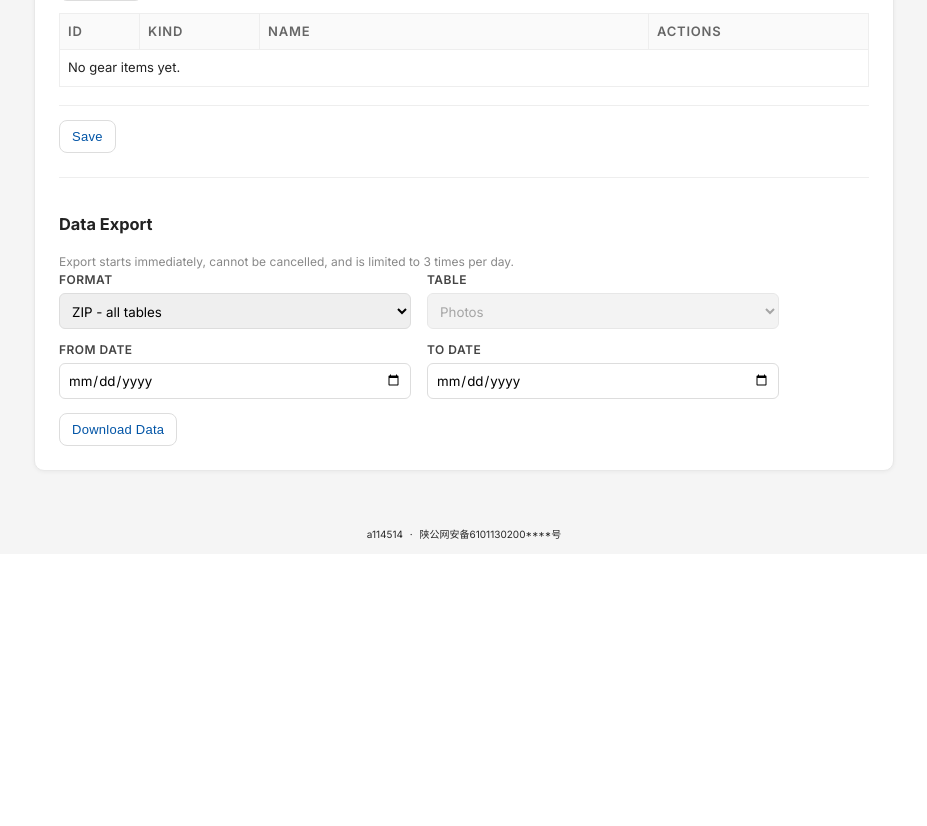
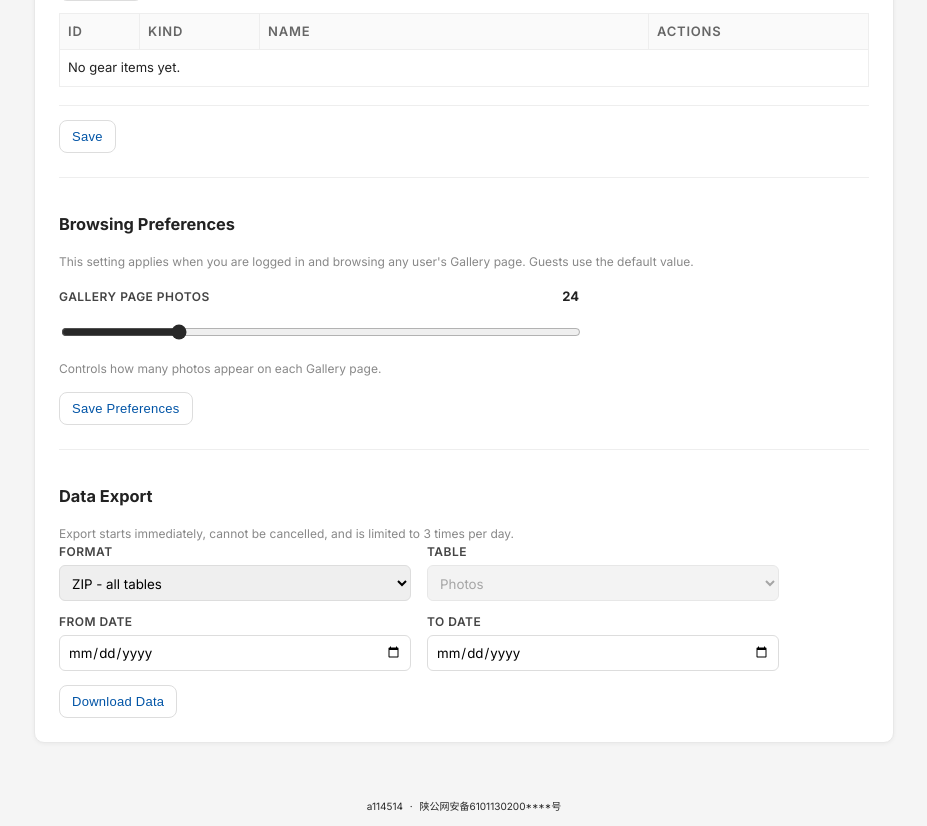
Before and after one commit to jxclbx/MyJetCard, a Django app: page /manage/site/ in a window 1280 px wide. Shown: the part 904-1730 px from the top of the page, without its empty margins (176-1103 px from the left). Before the commit the page ends 1443 px from the top, so only its background shows below. Run offline with Django 5.2, Linux system fonts and the light colour scheme; the visitor is signed in with stand-in values (Sample User, id 1); data comes from the database, SQL or seed files in the repository; data that the repository does not hold is empty; some libraries are stand-ins or nearby versions.

Commit message:
Website pagination optimization design

```diff
--- a/photos/admin.py
+++ b/photos/admin.py
@@ -38,6 +38,7 @@ class SiteProfileAdmin(admin.ModelAdmin):
         ("baseinfo", {"fields": ("location", "hobbies")}),
         ("images", {"fields": ("avatar", "banner")}),
         ("Editor's Picks (JSON input example '[1, 2, 3]')", {"fields": ("pinned_ids",)}),
+        ("Browsing Preferences", {"fields": ("gallery_page_size",)}),
     )
 
     def has_add_permission(self, request):
--- a/photos/api/api_export.py
+++ b/photos/api/api_export.py
@@ -164,8 +164,12 @@ def _site_profile_rows(request):
             "banner_url": _image_url(request, site.banner),
             "pinned_ids": json.dumps(site.pinned_ids, ensure_ascii=False),
             "show_perf_panel": site.show_perf_panel,
+            "gallery_page_size": site.gallery_page_size,
         }]
-    return ["username", "location", "hobbies", "avatar_url", "banner_url", "pinned_ids", "show_perf_panel"], rows
+    return [
+        "username", "location", "hobbies", "avatar_url", "banner_url", "pinned_ids",
+        "show_perf_panel", "gallery_page_size",
+    ], rows
 
 
 TABLE_BUILDERS = {
@@ -206,7 +210,7 @@ def _schema_payload():
             "site_profile": {
                 "columns": [
                     "username", "location", "hobbies", "avatar_url", "banner_url",
-                    "pinned_ids", "show_perf_panel",
+                    "pinned_ids", "show_perf_panel", "gallery_page_size",
                 ],
             },
         },
--- a/photos/models.py
+++ b/photos/models.py
@@ -190,6 +190,7 @@ class SiteProfile(models.Model):
     banner = models.ImageField(upload_to="site/%Y/%m/", blank=True, null=True)
     pinned_ids = models.JSONField(default=list, blank=True)
     show_perf_panel = models.BooleanField(default=False)
+    gallery_page_size = models.PositiveSmallIntegerField(default=24)
 
     def _compress_image(self, field, max_size, quality):
         """Resize and compress an ImageField to JPEG."""
--- a/photos/views/view_site_profile.py
+++ b/photos/views/view_site_profile.py
@@ -1,57 +1,66 @@
-import os
 from django.contrib.auth.decorators import login_required
-from django.http import Http404, HttpResponse
+from django.http import HttpResponse
 from django.shortcuts import get_object_or_404, redirect, render
 from django.views.decorators.http import require_POST
 
-from ..models import SiteProfile, GearItem
-from ..forms import SiteProfileForm, GearItemForm
+from ..forms import GearItemForm, SiteProfileForm
+from ..models import GearItem, SiteProfile
 
+PAGE_SIZE_MIN = 4
+PAGE_SIZE_MAX = 100
+PAGE_SIZE_DEFAULT = 24
+
+
+def clean_page_size(value):
+    try:
+        size = int(value)
+    except (TypeError, ValueError):
+        return PAGE_SIZE_DEFAULT
+    size = max(PAGE_SIZE_MIN, min(PAGE_SIZE_MAX, size))
+    return size - (size % 4)
+
+
+def upload_edit_disabled_response(request):
+    return HttpResponse(
+        "<script>alert('网站目前为非交互，上传编辑功能暂不开放。');"
+        f"window.location.href='/{request.user.username}/';</script>"
+    )
 
 
 @login_required
 def manage_site(request):
-    if not request.user.is_superuser:
-        return HttpResponse(f"<script>alert('网站目前为非交互，上传编辑功能暂不开放。');window.location.href='/{request.user.username}/';</script>")
-    """
-    一个页面：
-    - 编辑 SiteProfile（单例：只允许一个）
-    - 显示 GearItem 列表
-    - 新增 GearItem（在同页）
-    """
     site = SiteProfile.objects.filter(user=request.user).first()
     if not site:
         site = SiteProfile.objects.create(user=request.user)
 
-    old_avatar = site.avatar
-    old_banner = site.banner
-
     if request.method == "POST":
         action = request.POST.get("action", "save_site")
 
-        # A) 保存站点信息
+        if action == "save_page_sizes":
+            site.gallery_page_size = clean_page_size(request.POST.get("gallery_page_size"))
+            site.save(update_fields=["gallery_page_size"])
+            return redirect("photos_manage_site")
+
+        if not request.user.is_superuser:
+            return upload_edit_disabled_response(request)
+
         if action == "save_site":
             form = SiteProfileForm(request.POST, request.FILES, instance=site)
-            gear_form = GearItemForm()  # 只是为了页面渲染
+            gear_form = GearItemForm()
             if form.is_valid():
-                updated = form.save()
-
+                form.save()
                 return redirect("photos_manage_site")
-
-        # B) 新增 gear
         elif action == "add_gear":
-            form = SiteProfileForm(instance=site)  # 只是为了页面渲染
+            form = SiteProfileForm(instance=site)
             gear_form = GearItemForm(request.POST)
             if gear_form.is_valid():
                 obj = gear_form.save(commit=False)
                 obj.site = site
                 obj.save()
                 return redirect("photos_manage_site")
-
         else:
             form = SiteProfileForm(instance=site)
             gear_form = GearItemForm()
-
     else:
         form = SiteProfileForm(instance=site)
         gear_form = GearItemForm()
@@ -69,7 +78,7 @@ def manage_site(request):
 @login_required
 def manage_gear_edit(request, gear_id):
     if not request.user.is_superuser:
-        return HttpResponse(f"<script>alert('网站目前为非交互，上传编辑功能暂不开放。');window.location.href='/{request.user.username}/';</script>")
+        return upload_edit_disabled_response(request)
     gear = get_object_or_404(GearItem, id=gear_id, site__user=request.user)
 
     if request.method == "POST":
@@ -87,7 +96,7 @@ def manage_gear_edit(request, gear_id):
 @require_POST
 def manage_gear_delete(request, gear_id):
     if not request.user.is_superuser:
-        return HttpResponse(f"<script>alert('网站目前为非交互，上传编辑功能暂不开放。');window.location.href='/{request.user.username}/';</script>")
+        return upload_edit_disabled_response(request)
     gear = get_object_or_404(GearItem, id=gear_id, site__user=request.user)
     gear.delete()
     return redirect("photos_manage_site")
--- a/templates/manage/user_profile_edit.html
+++ b/templates/manage/user_profile_edit.html
@@ -146,6 +146,40 @@
       border-top: 1px solid #eee;
     }
 
+    .preferences-panel {
+      margin-top: 24px;
+      padding-top: 18px;
+      border-top: 1px solid #eee;
+    }
+
+    .range-row {
+      max-width: 640px;
+      margin-top: 16px;
+    }
+
+    .range-head {
+      display: flex;
+      justify-content: space-between;
+      align-items: center;
+      gap: 12px;
+      max-width: 520px;
+    }
+
+    .range-value {
+      min-width: 44px;
+      text-align: right;
+      font-size: 13px;
+      font-weight: 700;
+      color: #222;
+    }
+
+    input[type="range"] {
+      width: 100%;
+      max-width: 520px;
+      margin-top: 8px;
+      accent-color: #282828;
+    }
+
     .export-grid {
       display: grid;
       grid-template-columns: repeat(2, minmax(0, 1fr));
@@ -180,6 +214,7 @@
         <a class="btn" href="/{{ user.username }}/">Home</a>
       </div>
 
+      {% if user.is_superuser %}
       <h2>Manage Site Profile</h2>
 
       {% if site.avatar %}
@@ -289,6 +324,31 @@
         <!-- 用 form="site-form" 让按钮在表单外也能提交 -->
         <button class="btn" type="submit" form="site-form">Save</button>
       </div>
+      {% endif %}
+
+      <div class="preferences-panel">
+        <h3>Browsing Preferences</h3>
+        <div class="hint">This setting applies when you are logged in and browsing any user's Gallery page. Guests use the default value.</div>
+
+        <form method="post" id="page-size-form">
+          {% csrf_token %}
+          <input type="hidden" name="action" value="save_page_sizes">
+
+          <div class="range-row">
+            <div class="range-head">
+              <label for="gallery-page-size" style="margin:0;">Gallery Page Photos</label>
+              <span class="range-value"><span id="gallery-page-size-value">{{ site.gallery_page_size }}</span></span>
+            </div>
+            <input id="gallery-page-size" name="gallery_page_size" type="range" min="4" max="100" step="4"
+              value="{{ site.gallery_page_size }}">
+            <div class="hint">Controls how many photos appear on each Gallery page.</div>
+          </div>
+
+          <div class="export-actions">
+            <button class="btn" type="submit">Save Preferences</button>
+          </div>
+        </form>
+      </div>
 
       <div class="export-panel">
         <h3>Data Export</h3>
@@ -363,6 +423,22 @@
       setupImagePreview("avatar", "avatar-preview", "avatar-preview-container");
       setupImagePreview("banner", "banner-preview", "banner-preview-container");
 
+      function bindRangeValue(inputId, valueId) {
+        const input = document.getElementById(inputId);
+        const value = document.getElementById(valueId);
+        if (!input || !value) return;
+        const sync = () => {
+          const n = parseInt(input.value, 10) || 24;
+          const rounded = n - (n % 4);
+          input.value = String(rounded);
+          value.textContent = String(rounded);
+        };
+        input.addEventListener('input', sync);
+        sync();
+      }
+
+      bindRangeValue('gallery-page-size', 'gallery-page-size-value');
+
       const format = document.getElementById('export-format');
       const table = document.getElementById('export-table');
       const from = document.getElementById('export-from');
```
Also changed, not shown: static/gallery.js (+7 -1 lines), templates/gallery.html (+5 -2 lines), web/views.py (+15 -1 lines), CHANGELOG.md, photos/migrations/0019_siteprofile_page_sizes.py (added).
